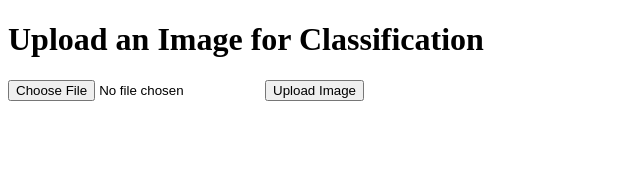
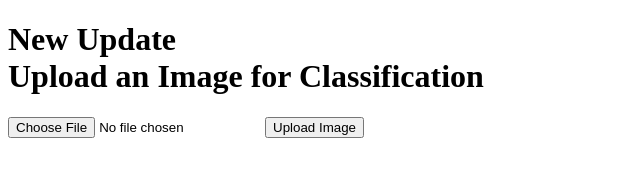
Before and after one commit to rasmirm/abuilt.github.io, a website: page index.html in a window 1280 px wide. Shown: the whole page, without its empty margins (0-640 px from the left). Drawn offline with Linux system fonts and the light colour scheme.

Commit message:
Update index.html

```diff
--- a/index.html
+++ b/index.html
@@ -6,7 +6,7 @@
     <title>Image Classification</title>
 </head>
 <body>
-    <h1>Upload an Image for Classification</h1>
+    <h1>New Update <br> Upload an Image for Classification</h1>
     <form id="uploadForm" action="/.netlify/functions/classify" method="post" enctype="multipart/form-data">
         <input type="file" name="file" accept="image/*" />
         <button type="submit">Upload Image</button>
```
